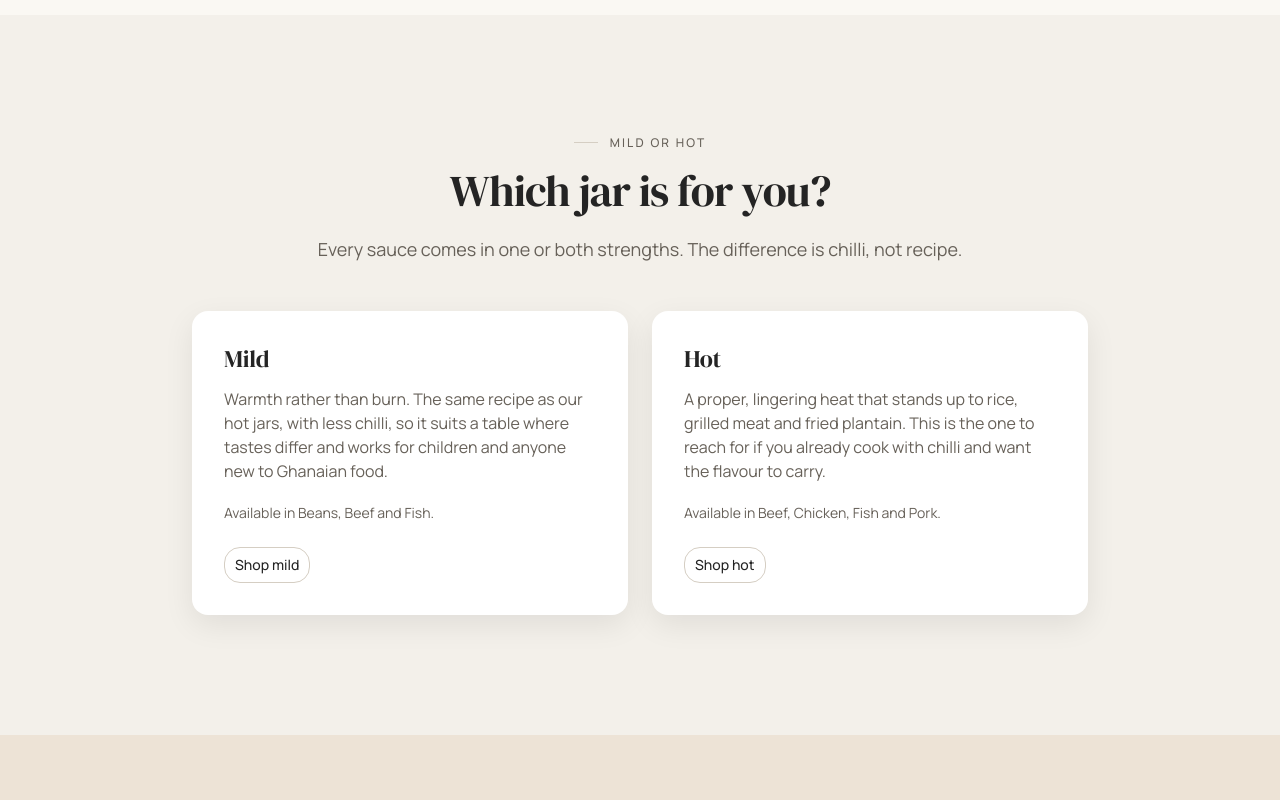
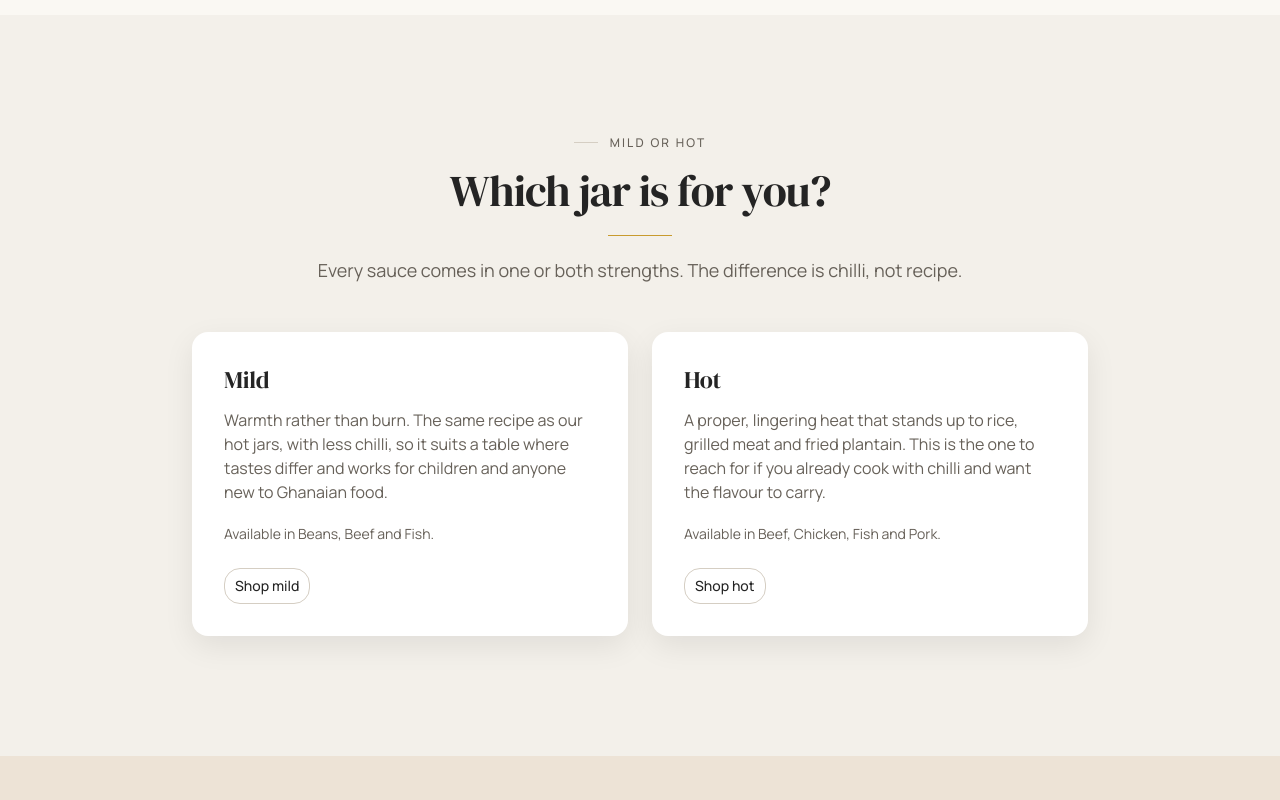
Before and after one commit to TobiWilliams001/efamy-storefront, a Next.js app: page / in a window 1280 px wide. Shown: the part 3040-3840 px from the top of the page. Built offline with nearby package versions, Linux system fonts and the light colour scheme; no server answers.

Commit message:
feat: add a gold rule under centred section titles

```diff
--- a/src/components/layout/section.tsx
+++ b/src/components/layout/section.tsx
@@ -104,6 +104,12 @@ export function SectionHeader({
         >
           {title}
         </Heading>
+        {centred ? (
+          <span
+            aria-hidden="true"
+            className="mx-auto mt-5 block h-px w-16 bg-gold"
+          />
+        ) : null}
         {description ? (
           <p className="mt-5 text-pretty text-muted-foreground sm:text-lg">
             {description}
```
